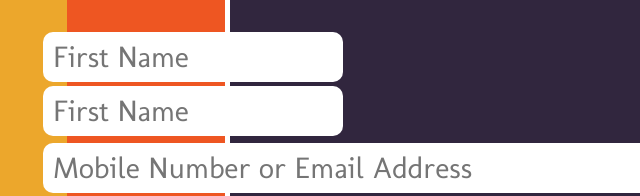
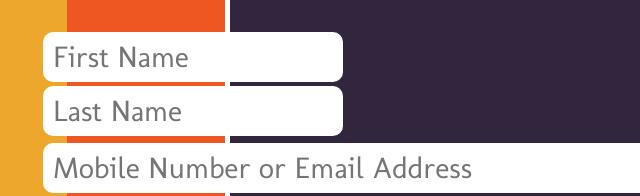
Before and after one commit to hrvn666/lab-exercise1, a plain HTML site: page Lab Exercise/Index.html in a window 1280 px wide. Shown: the part 373-569 px from the top of the page, 640-1280 px from the left. Drawn offline with Linux system fonts and the light colour scheme.

Commit message:
Update Index.html

```diff
--- a/Lab Exercise/Index.html
+++ b/Lab Exercise/Index.html
@@ -55,7 +55,7 @@
 <!--Name-->             <tr id="name">
                             <td>
                                 <input type="text" placeholder="First Name" class="form-text">
-                                <input type="text" placeholder="First Name" class="form-text">
+                                <input type="text" placeholder="Last Name" class="form-text">
                             </td>
                         </tr>
 <!--Phone or Email-->   <tr id=email>
```
